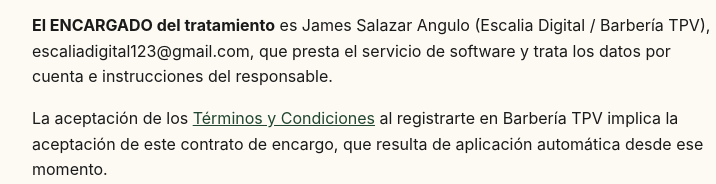
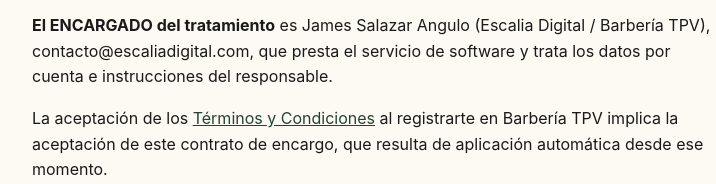
Before and after one commit to jamessalas123/Barberia-TPV, a website: page legal/encargo-tratamiento.html in a window 1280 px wide. Shown: the part 321-505 px from the top of the page, 268-984 px from the left. Drawn offline with Linux system fonts and the light colour scheme.

Commit message:
Actualizar correo de contacto a dominio propio en legal/encargo-tratamiento.html

```diff
--- a/legal/encargo-tratamiento.html
+++ b/legal/encargo-tratamiento.html
@@ -21,7 +21,7 @@
 
 <h2>Partes</h2>
 <p><strong>El RESPONSABLE del tratamiento</strong> es el titular de la barbería o negocio que se registra y usa Barbería TPV, en su condición de responsable de los datos de sus propios clientes y empleados.</p>
-<p><strong>El ENCARGADO del tratamiento</strong> es James Salazar Angulo (Escalia Digital / Barbería TPV), escaliadigital123@gmail.com, que presta el servicio de software y trata los datos por cuenta e instrucciones del responsable.</p>
+<p><strong>El ENCARGADO del tratamiento</strong> es James Salazar Angulo (Escalia Digital / Barbería TPV), contacto@escaliadigital.com, que presta el servicio de software y trata los datos por cuenta e instrucciones del responsable.</p>
 <p>La aceptación de los <a href="/legal/terminos.html">Términos y Condiciones</a> al registrarte en Barbería TPV implica la aceptación de este contrato de encargo, que resulta de aplicación automática desde ese momento.</p>
 
 <h2>1. Objeto y duración</h2>
```
